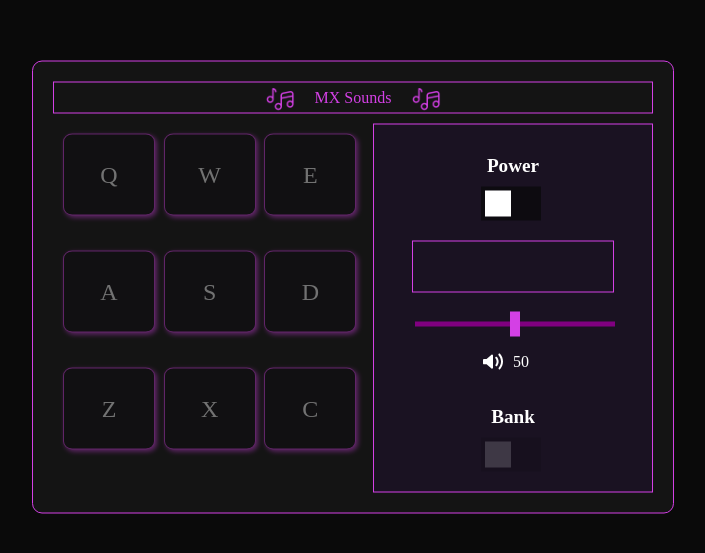
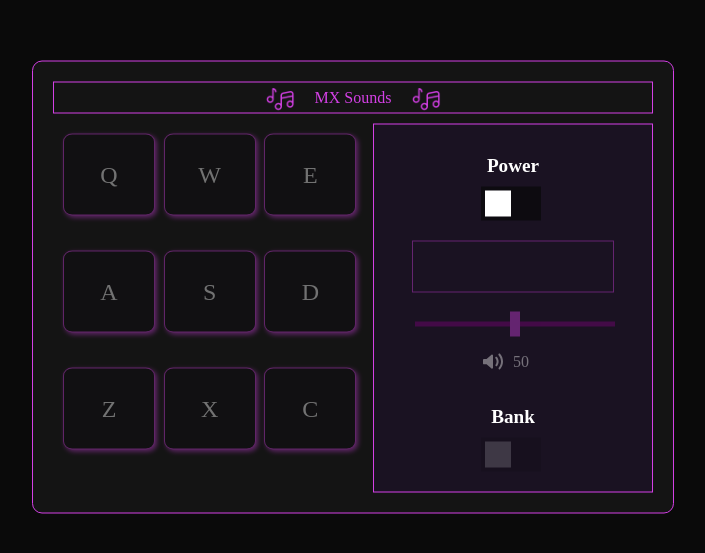
Before and after one commit to chuks008/FCCDrumMachine, a React app: page / in a window 1280 px wide. Shown: the part 113-666 px from the top of the page, without its empty margins (287-992 px from the left). Built offline with nearby package versions, Linux system fonts and the light colour scheme.

Commit message:
Add turn off state for volume slider, volume data, reset to base state on power off

```diff
--- a/src/components/drumpad-container/drumpad-container.js
+++ b/src/components/drumpad-container/drumpad-container.js
@@ -52,6 +52,8 @@ class DrumContainer extends React.Component {
             currentVolume: 50
         }
 
+        this.baseState = this.state;
+
         this.onHandleClick = this.onHandleClick.bind(this);
         this.handleOnKeyPress = this.handleOnKeyPress.bind(this);
         this.toggleMode = this.toggleMode.bind(this);
@@ -96,6 +98,7 @@ class DrumContainer extends React.Component {
         this.setState({powerMode: this.state.powerMode === PowerMode.OFF ? PowerMode.ON : PowerMode.OFF});
         if(this.state.powerMode === PowerMode.ON) {
             document.removeEventListener("keydown", this.handleOnKeyPress);
+            this.setState(this.baseState);
         } else {
             document.addEventListener("keydown", this.handleOnKeyPress);
         }
--- a/src/components/drumpad-settings/drumpad-settings.js
+++ b/src/components/drumpad-settings/drumpad-settings.js
@@ -9,12 +9,13 @@ class DrumPadSettings extends React.Component {
     }
 
     render() {
+        const isEnabled = this.props.powerMode === 'off' ? false : true;
         return (
             <div id="settings-container">
                 <SwitchLabel label="Power" onAction={this.props.onPowerToggle} isEnabled={true} />
-                <p className="settings-key-space">{this.props.currentKey}</p>
-                <VolumeControl onVolumeChange={this.props.onVolumeSlide} />
-                <SwitchLabel label="Bank" onAction={this.props.onModeToggle} isEnabled={this.props.powerMode === 'off' ? false : true} />
+                <p className={isEnabled ? "settings-key-space" : "settings-key-space disabled-settings-key"}>{this.props.currentKey}</p>
+                <VolumeControl onVolumeChange={this.props.onVolumeSlide} isEnabled={isEnabled} />
+                <SwitchLabel label="Bank" onAction={this.props.onModeToggle} isEnabled={isEnabled} />
             </div>
         );
     }
--- a/src/components/drumpad-settings/drumpad-settings.scss
+++ b/src/components/drumpad-settings/drumpad-settings.scss
@@ -23,3 +23,8 @@ $outline-color: rgba(41, 14, 66, 0.3);
     background: $outline-color;
     border: 1px solid $shadow-color;
 }
+
+.disabled-settings-key {
+    opacity: 0.4;
+    color: transparent;
+}
--- a/src/components/volume-slider/volume-slider.js
+++ b/src/components/volume-slider/volume-slider.js
@@ -18,16 +18,18 @@ class VolumeControl extends React.Component {
     }
 
     render() {
+        const isVolumeEnabled = this.props.isEnabled;
         return(
             <div id='slider-container'>
                     <input name='volume'
-                        className='volume-slider'
+                        className={ isVolumeEnabled ? 'volume-slider' : 'volume-slider disabled'}
+                        disabled={!isVolumeEnabled}
                         type='range' min='0'
                         max='100'
                         defaultValue='50'
                         step="10"
                         onChange={this.onVolumeChange} />
-                    <div id='volume-container'>
+                    <div id='volume-container' className={this.props.isEnabled ? '' : 'disabled'}>
                         <img src={Volume} />
                         <label for='volume'>{this.state.currentVolume}</label>
                     </div>
--- a/src/components/volume-slider/volume-slider.scss
+++ b/src/components/volume-slider/volume-slider.scss
@@ -11,6 +11,10 @@ $button-color: #0D0B10;
     height: 5px;
     background: purple;
     margin-bottom: 20px;
+}
+
+.disabled {
+    opacity: 0.4;
 }
 
 .volume-slider::-webkit-slider-thumb {
```
